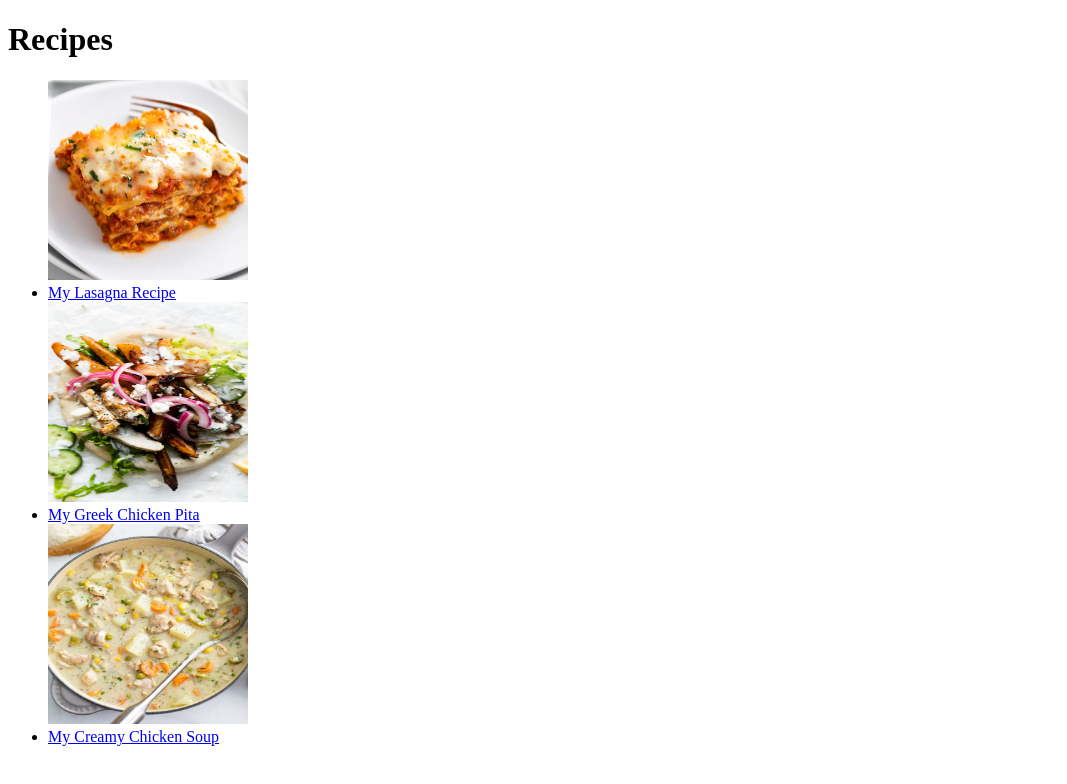
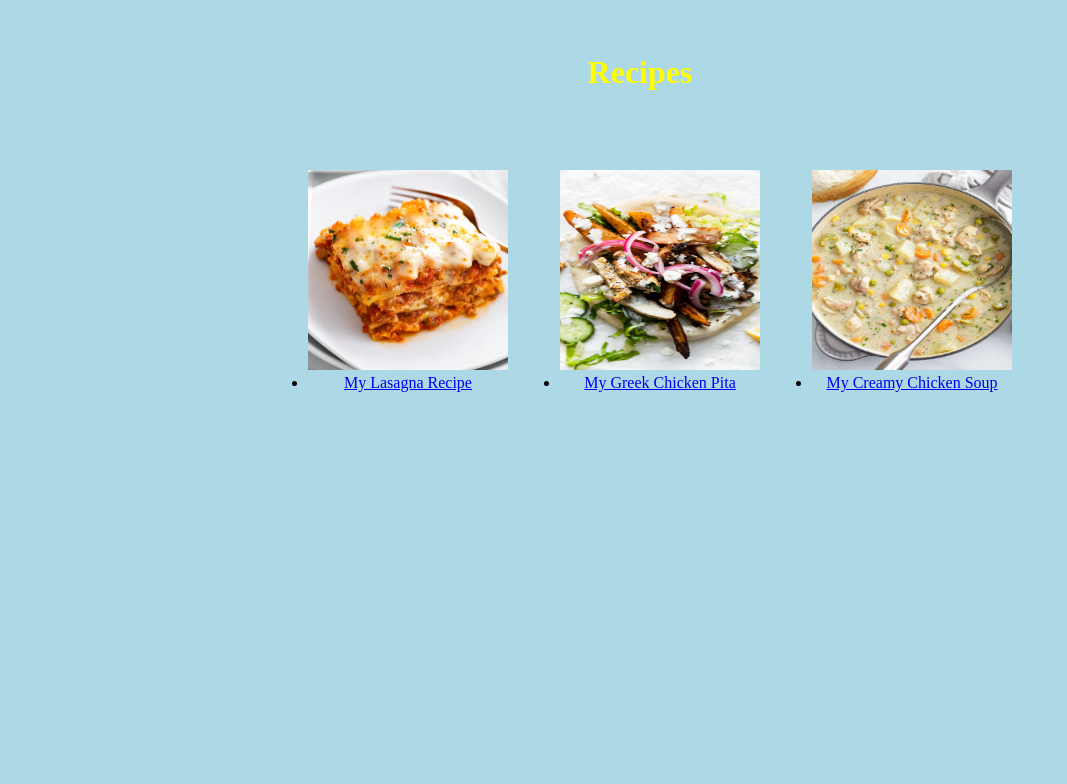
Before and after one commit to RichardGresh/odin-recipes, a plain HTML site: page index.html in a window 1280 px wide. Shown: the whole page, without its empty margins (0-1067 px from the left). Drawn offline with Linux system fonts and the light colour scheme.

Commit message:
added margins into styles.css

```diff
--- /dev/null
+++ b/css/index-style.css
@@ -0,0 +1,37 @@
+
+
+
+body {
+    background-color: lightblue;
+
+}
+
+.primary{
+    color: yellow;
+    padding: 25px;
+    margin: 0 auto;
+    text-align:center;
+}
+
+
+.links{
+    font-size: 16px;
+    margin:0 auto;
+    text-align:center;
+
+}
+.lasagna{
+    display:inline-block;
+    padding: 8px 16px;
+    margin: 8px;
+}
+.soup{
+    display:inline-block;
+    padding: 8px 16px;
+    margin: 8px;
+}
+.Chicken-Pita{
+    display:inline-block;
+    padding: 8px 16px;
+    margin: 8px;
+}
--- a/index.html
+++ b/index.html
@@ -1,25 +1,35 @@
 <!DOCTYPE html>
 <html lang="en">
 <head>
+    <link rel="stylesheet" href="./css/index-style.css">
+
     <meta charset="UTF-8">
     <meta name="viewport" content="width=device-width, initial-scale=1.0">
     <title>Odin-recipes</title>
 </head>
 <body>
-    <h1>Recipes</h1>
+    <div class = "primary">
+        <h1>Recipes</h1>
 
+    </div>
+    <div class = "links">
     <ul>
+        <div class = "lasagna">
         <a href ="./recipes/lasagna.html" rel = "noopener noreferrer"><img src = "./images/Lasagna-Recipe.webp" alt = "lasagna picture" height = "200" width = "200"></a>
         <li><a href = "./recipes/lasagna.html">My Lasagna Recipe</a></li>
-
+        </div>
+        <div class = "Chicken-Pita">
         <a href ="./recipes/Greek-Chicken-pita.html"><img src = "./images/Greek-Chicken-Pitas-19-960x1440.jpg" alt = "greek chicken recipe" height = "200" width = "200"></a>
         <li><a href ="./recipes/Greek-Chicken-pita.html"> My Greek Chicken Pita </a></li>
-
+        </div>
+        <div class ="soup">
         <a href ="./recipes/Creamy-Chicken-Soup.html"><img src = "./images/Creamy-Chicken-Soup-1.jpg" alt = "Creamy Chicken Soup" height = "200" width = "200"></a>
         <li><a href ="./recipes/Creamy-Chicken-Soup.html">My Creamy Chicken Soup</a></li>
+        </div>
 
 
     </ul>
+    </div>
 
 
 </body>
```
